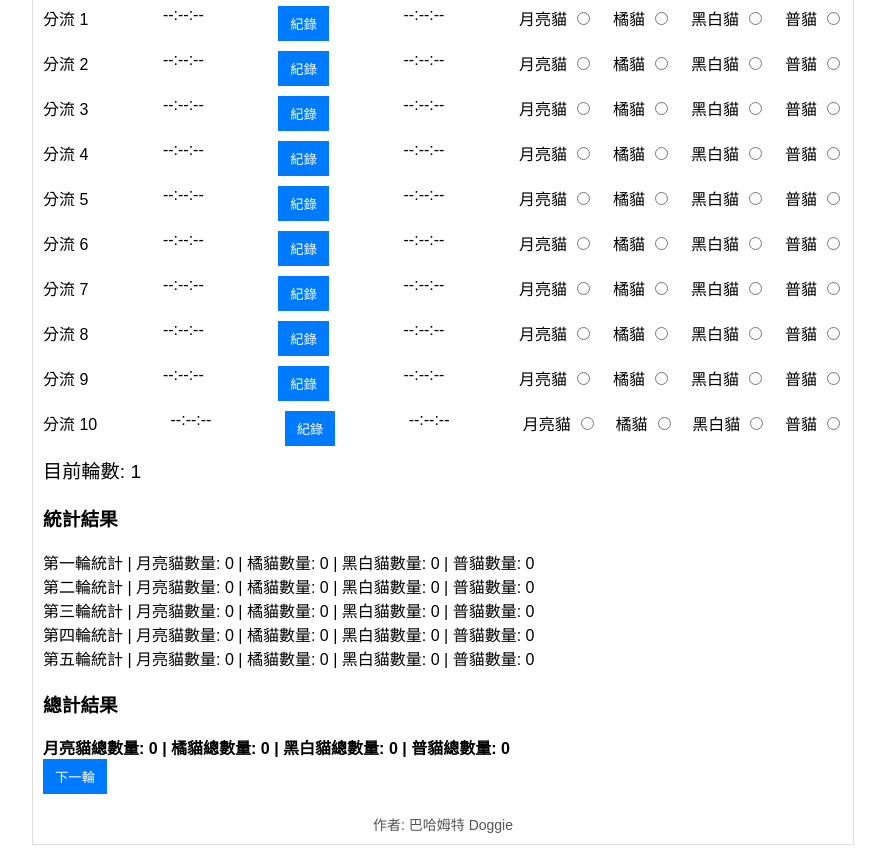
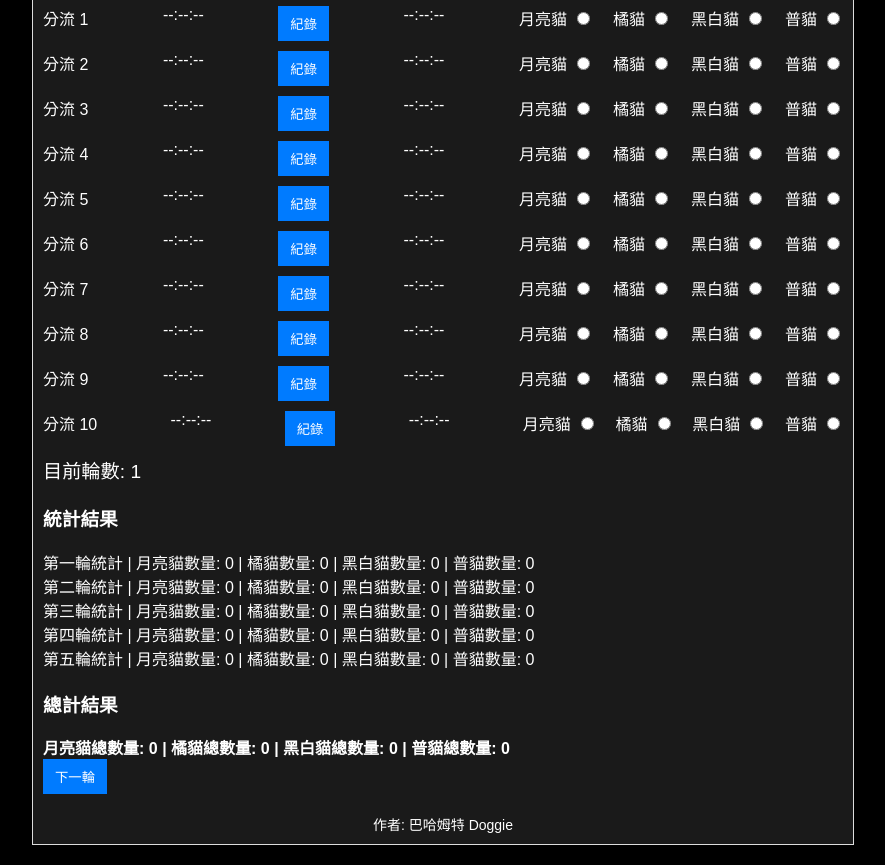
Before and after one commit to david811201/Oncehuman, a plain HTML site: page index.html in a window 1280 px wide. Shown: the part 128-993 px from the top of the page, without its empty margins (197-1082 px from the left). Drawn offline with Linux system fonts and the light colour scheme.

Commit message:
Update index.html

```diff
--- a/index.html
+++ b/index.html
@@ -7,12 +7,15 @@
   <style>
     body {
       font-family: Arial, sans-serif;
+      background-color: #000000; /* 黑色背景 */
+      color: #ffffff; /* 白色文字 */
     }
     .container {
       max-width: 800px;
       margin: 20px auto;
       padding: 10px;
       border: 1px solid #ddd;
+      background-color: #1a1a1a; /* 稍微淺一些的黑色背景 */
     }
     .row {
       display: flex;
@@ -33,6 +36,7 @@
     .time {
       width: 150px;
       text-align: center;
+      color: #ffffff; /* 白色時間文字 */
     }
     .checkbox {
       margin-left: 10px;
@@ -40,23 +44,27 @@
     .location {
       font-size: 1.2em;
       margin-bottom: 20px;
+      color: #ffffff; /* 白色地點文字 */
     }
     footer {
       text-align: center;
       margin-top: 20px;
       font-size: 14px;
-      color: #555;
+      color: #ffffff; /* 白色字體 */
     }
     .summary {
       margin-top: 20px;
+      color: #ffffff; /* 白色字體 */
     }
     .current-round {
       font-size: 1.2em;
       margin-bottom: 10px;
+      color: #ffffff; /* 白色字體 */
     }
     .total {
       margin-top: 20px;
       font-weight: bold;
+      color: #ffffff; /* 白色字體 */
     }
   </style>
 </head>
```
